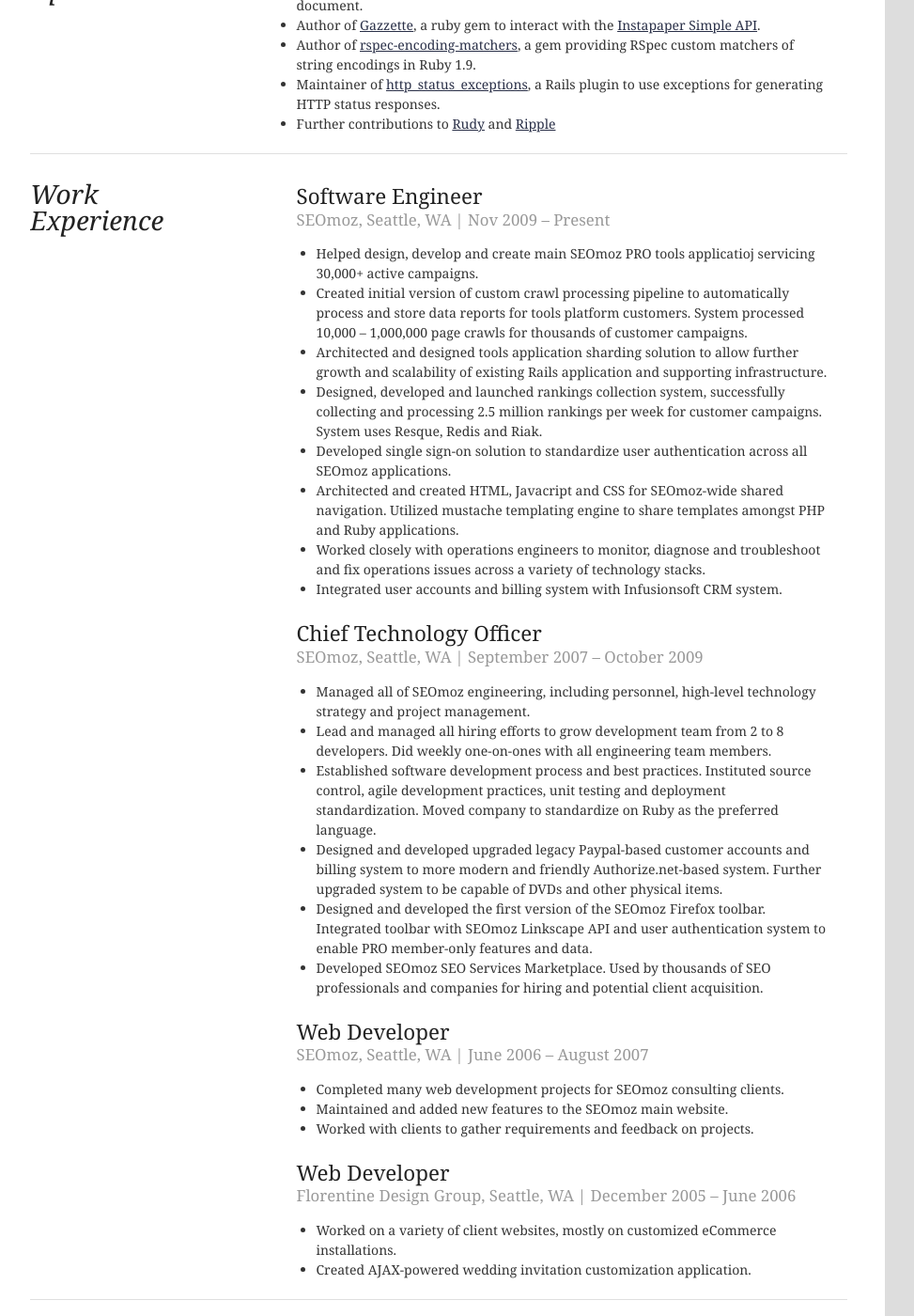
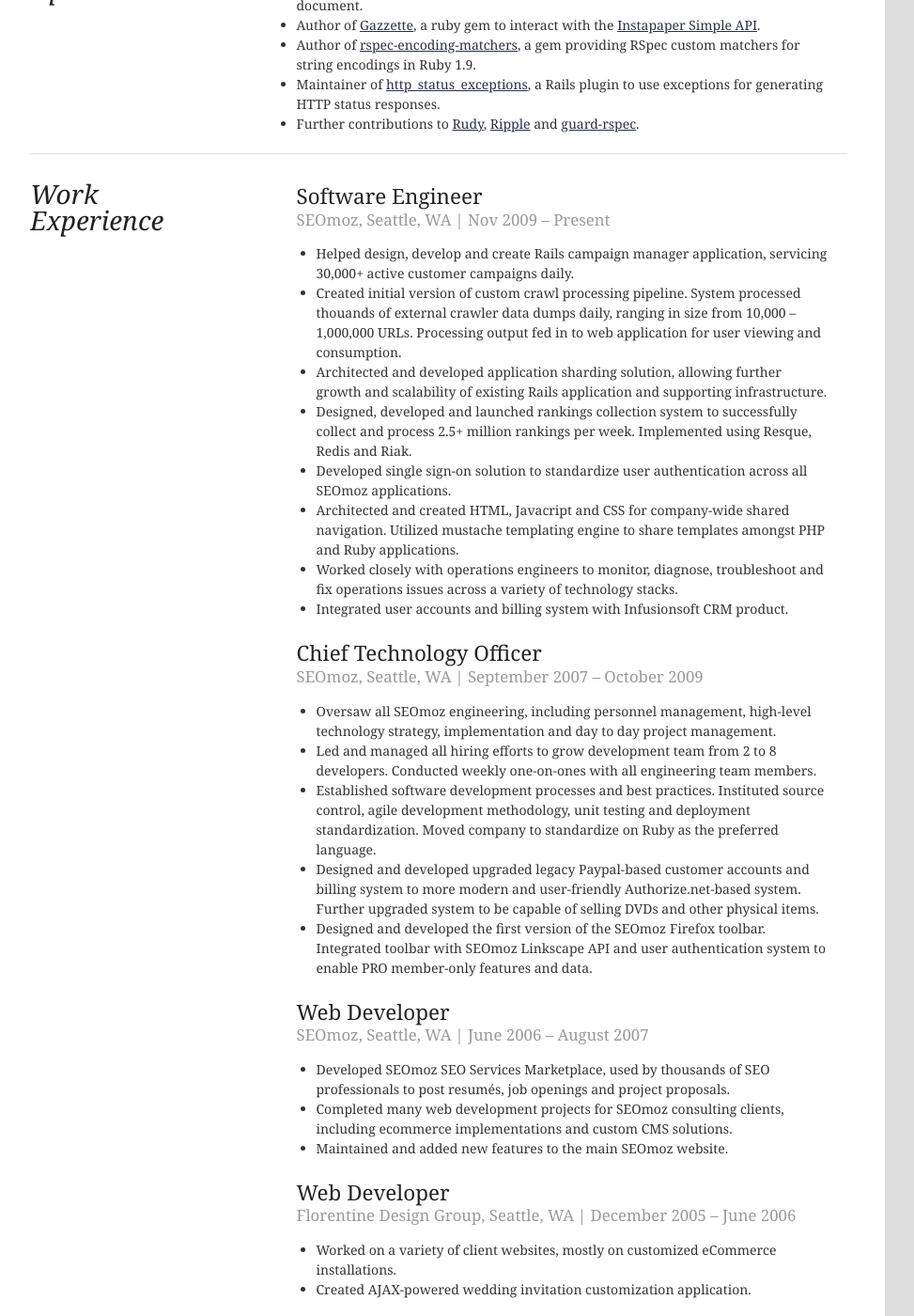
Before and after one commit to Fluxx/bitfluxx.com, a Jekyll site: the page built from resume.html, in a window 1280 px wide and 1400 px high, scrolled down 751 px. Shown: the whole window at 94% size, without its empty margins (8-981 px from the left). Built offline with Jekyll 4.4.1, drawn with Linux system fonts in a browser that asks for light colours; some of the changed text lies outside the part shown.

Commit message:
Small edits to the resume based on feedback.

```diff
--- a/resume.html
+++ b/resume.html
@@ -10,14 +10,13 @@
       <ul id="contact-info">
         <li><a href="mailto:jeff.pollard@gmail.com">jeff.pollard@gmail.com</a></li>
         <li><span class="phone">(425) 753-5348</span></li>
-        <li><a href="http://bitfluxx.com">bitfluxx.com</a></li>
         <li><a href="https://github.com/fluxx">github.com/fluxx</a></li>
       </ul>
     </address>
 
     <hgroup>
       <h1>Jeff Pollard</h1>
-      <h2>Software engineer. Rubyist. Dog Owner. Lover of music.</h2>
+      <h2>Software engineer. Rubyist. Dog owner. Music lover.</h2>
     </hgroup>
   </header>
 
@@ -38,13 +37,13 @@
       <li><strong>Front End:</strong> HTML5, CSS3, Haml, <abbr title="Syntactically Awesome Stylesheets">SASS</abbr>, Javascript (jQuery mostly), AJAX, Mustache.</li>
       <li><strong>PHP:</strong> 5 years experience, last used 2009, CakePHP 1.1.</li>
       <li><strong>HTTP:</strong> Apache, Passenger, HAProxy, Nginx, REST.</li>
-      <li><strong>Miscellaneous</strong> AMQP, RabbitMQ</li>
+      <li><strong>Miscellaneous</strong> AMQP, RabbitMQ.</li>
       <li><strong>Databases:</strong> MySQL, Riak, Redis, SQL.</li>
       <li><strong>Operating Systems:</strong> OSX, Linux/BSD (Ubuntu).</li>
       <li><strong>Operations:</strong> <abbr title="Amazon Web Services">AWS</abbr> (<abbr title="Elastic Cloud Compute">EC2</abbr>, <abbr title="Simple Storage Service">S3</abbr>, <abbr text="Elastic Block Store">EBS</abbr>, <abbr title="Elastic Load Balancer">ELB</abbr>), server setup and troubleshooting.</li>
       <li><strong>Source Control:</strong> Git, Subversion.</li>
       <li><strong>Development Practices:</strong> MVC</abbr>, <abbr title="Test Driven Development">TDD</abbr>/<abbr title="Behavior Driven Development">BDD</abbr>, continuous integration.</li>
-      <li><strong>Dabble In:</strong> Erlang, Python, Bash, Java, Scala, C</li>
+      <li><strong>Dabble In:</strong> Erlang, Python, Bash, Java, Scala, C.</li>
       <li><strong>Non-Technical:</strong> <abbr text="User Experience">UX</abbr>, project management, agile development practices.</li>
     </ul>
   </section>
@@ -54,9 +53,9 @@
     <ul>
       <li>Author of <a href="https://github.com/Fluxx/distillery">Distillery</a>, a ruby gem to extract the content portion of an HTML document.</li>
       <li>Author of <a href="https://github.com/Fluxx/distillery">Gazzette</a>, a ruby gem to interact with the <a href="http://www.instapaper.com/api/simple">Instapaper Simple API</a>.</li>
-      <li>Author of <a href="https://github.com/Fluxx/rspec-encoding-matchers">rspec-encoding-matchers</a>, a gem providing RSpec custom matchers of string encodings in Ruby 1.9.</li>
+      <li>Author of <a href="https://github.com/Fluxx/rspec-encoding-matchers">rspec-encoding-matchers</a>, a gem providing RSpec custom matchers for string encodings in Ruby 1.9.</li>
       <li>Maintainer of <a href="https://github.com/wvanbergen/http_status_exceptions">http_status_exceptions</a>, a Rails plugin to use exceptions for generating HTTP status responses.</li>
-      <li>Further contributions to <a href="https://github.com/solutious/rudy/commits/master?author=Fluxx">Rudy</a> and <a href="https://github.com/seancribbs/ripple/commits/master?author=Fluxx">Ripple</a>
+      <li>Further contributions to <a href="https://github.com/solutious/rudy/commits/master?author=Fluxx">Rudy</a>, <a href="https://github.com/seancribbs/ripple/commits/master?author=Fluxx">Ripple</a> and <a href="https://github.com/guard/guard-rspec/commits/master?author=Fluxx">guard-rspec</a>.
     </ul>
   </section>
 
@@ -72,14 +71,14 @@
           <h3>Nov 2009 &ndash; Present</h3>
         </hgroup>
         <ul>
-          <li>Helped design, develop and create main SEOmoz PRO tools applicatioj servicing 30,000+ active campaigns.</li>
-          <li>Created initial version of custom crawl processing pipeline to automatically process and store data reports for tools platform customers.  System processed 10,000 &ndash; 1,000,000 page crawls for thousands of customer campaigns.</li>
-          <li>Architected and designed tools application sharding solution to allow further growth and scalability of existing Rails application and supporting infrastructure.</li>
-          <li>Designed, developed and launched rankings collection system, successfully collecting and processing 2.5 million rankings per week for customer campaigns.  System uses Resque, Redis and Riak.</li>
+          <li>Helped design, develop and create Rails campaign manager application, servicing 30,000+ active customer campaigns daily.</li>
+          <li>Created initial version of custom crawl processing pipeline. System processed thouands of external crawler data dumps daily, ranging in size from 10,000 &ndash; 1,000,000 URLs.  Processing output fed in to web application for user viewing and consumption.</li>
+          <li>Architected and developed application sharding solution, allowing further growth and scalability of existing Rails application and supporting infrastructure.</li>
+          <li>Designed, developed and launched rankings collection system to successfully collect and process 2.5+ million rankings per week.  Implemented using Resque, Redis and Riak.</li>
           <li>Developed single sign-on solution to standardize user authentication across all SEOmoz applications.</li>
-          <li>Architected and created HTML, Javacript and CSS for SEOmoz-wide shared navigation.  Utilized mustache templating engine to share templates amongst PHP and Ruby applications.</li>
-          <li>Worked closely with operations engineers to monitor, diagnose and troubleshoot and fix operations issues across a variety of technology stacks.</li>
-          <li>Integrated user accounts and billing system with Infusionsoft CRM system.</li>
+          <li>Architected and created HTML, Javacript and CSS for company-wide shared navigation.  Utilized mustache templating engine to share templates amongst PHP and Ruby applications.</li>
+          <li>Worked closely with operations engineers to monitor, diagnose, troubleshoot and fix operations issues across a variety of technology stacks.</li>
+          <li>Integrated user accounts and billing system with Infusionsoft CRM product.</li>
         </ul>
       </li>
 
@@ -90,12 +89,11 @@
           <h3>September 2007 &ndash; October 2009</h3>
         </hgroup>
         <ul>
-          <li>Managed all of SEOmoz engineering, including personnel, high-level technology strategy and project management.</li>
-          <li>Lead and managed all hiring efforts to grow development team from 2 to 8 developers.  Did weekly one-on-ones with all engineering team members.</li>
-          <li>Established software development process and best practices.  Instituted source control, agile development practices, unit testing and deployment standardization.  Moved company to standardize on Ruby as the preferred language.</li>
-          <li>Designed and developed upgraded legacy Paypal-based customer accounts and billing system to more modern and friendly Authorize.net-based system.  Further upgraded system to be capable of DVDs and other physical items.</li>
+          <li>Oversaw all SEOmoz engineering, including personnel management, high-level technology strategy, implementation and day to day project management.</li>
+          <li>Led and managed all hiring efforts to grow development team from 2 to 8 developers.  Conducted weekly one-on-ones with all engineering team members.</li>
+          <li>Established software development processes and best practices.  Instituted source control, agile development methodology, unit testing and deployment standardization.  Moved company to standardize on Ruby as the preferred language.</li>
+          <li>Designed and developed upgraded legacy Paypal-based customer accounts and billing system to more modern and user-friendly Authorize.net-based system.  Further upgraded system to be capable of selling DVDs and other physical items.</li>
           <li>Designed and developed the first version of the SEOmoz Firefox toolbar.  Integrated toolbar with SEOmoz Linkscape API and user authentication system to enable PRO member-only features and data.</li>
-          <li>Developed SEOmoz SEO Services Marketplace.  Used by thousands of SEO professionals and companies for hiring and potential client acquisition.</li>
         </ul>
       </li>
 
@@ -106,9 +104,9 @@
           <h3>June 2006 &ndash; August 2007</h3>
         </hgroup>
         <ul>
-          <li>Completed many web development projects for SEOmoz consulting clients.</li>
-          <li>Maintained and added new features to the SEOmoz main website.</li>
-          <li>Worked with clients to gather requirements and feedback on projects.</li>
+          <li>Developed SEOmoz SEO Services Marketplace, used by thousands of SEO professionals to post resumés, job openings and project proposals.</li>
+          <li>Completed many web development projects for SEOmoz consulting clients, including ecommerce implementations and custom CMS solutions.</li>
+          <li>Maintained and added new features to the main SEOmoz website.</li>
         </ul>
       </li>
 
@@ -132,18 +130,12 @@
     <h1>Education</h1>
 
     <ul>
-
       <li>
         <hgroup>
-          <h2>B.A. Geography</h2>
+          <h2>B.A. Geography, Geographic Information Systems (GIS)</h2>
           <h3>University of Washington, Seattle, WA</h3>
           <h3>2005</h3>
         </hgroup>
-        <ul>
-          <li>Focus in Geographic Information Systems (GIS).</li>
-          <li>Resident Hall Student Association (RHSA), National Residence Hall Honorary (NRHH).</li>
-          <li>Associated Students of the University of Washington (ASUW) Senate.</li>
-        </ul>
       </li>
     </ul>
   </section>
@@ -152,9 +144,9 @@
     <h1>Other Interests</h1>
 
     <ul>
-      <li>I'm really in to music and go to a lot of shows.</li>
-      <li>I love beer and enjoy trying new kinds and finding a brewery whenever I travel.</li>
-      <li>I have a wonderful and crazy adopted dog.</li>
+      <li>Pasionate lover of all kinds of music.  Goes to many music shows and festivals.</li>
+      <li>Beer lover and part-time home brewer.  Tend to visit any nearby breweries when on vacation.</li>
+      <li>Airplane nerd.</li>
     </ul>
   </section>
 
```
Also changed, not shown: 1 other file.
